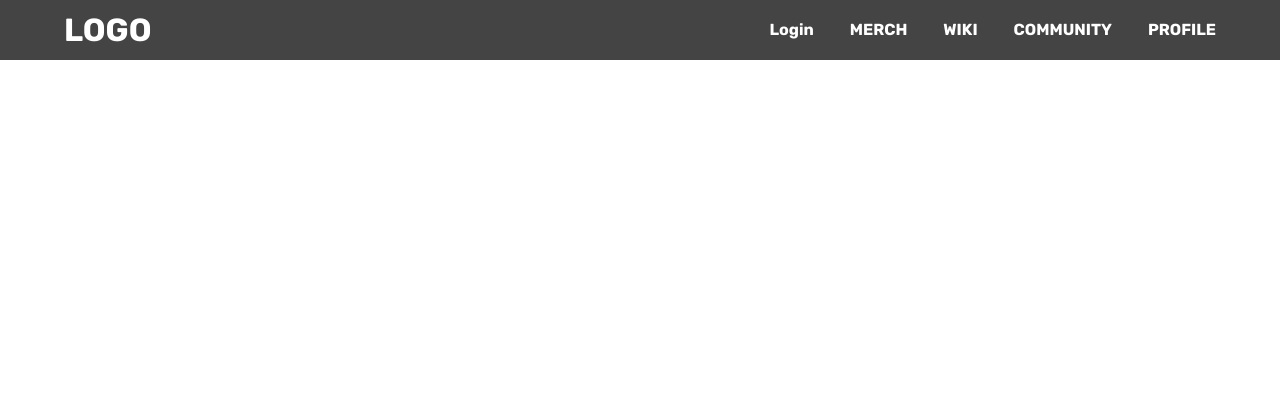
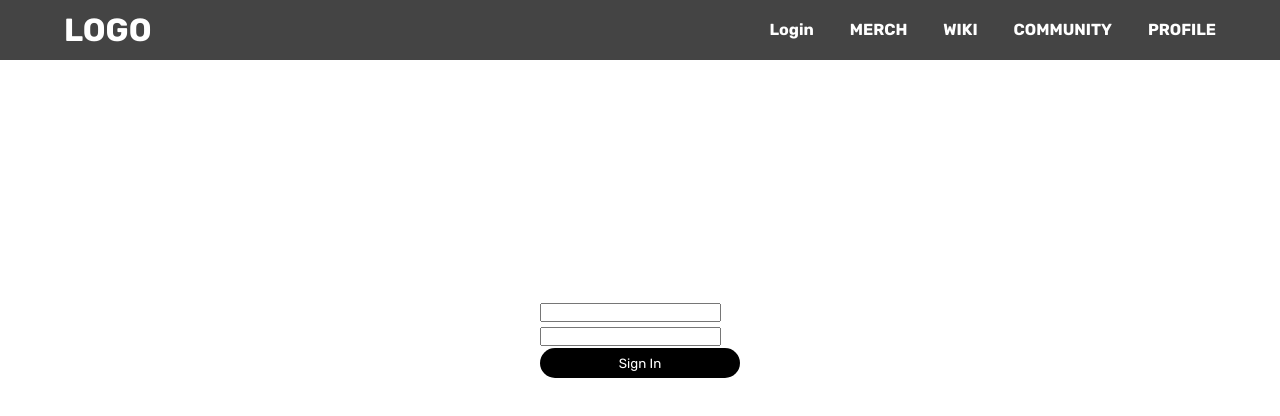
Before and after one commit to LoadWithWater/wabada, a React (Vite) app: page /login in a window 1280 px wide. Shown: the top 416 px of the page. Built offline with nearby package versions, Linux system fonts and the light colour scheme; a web font is replaced by a local one.

Commit message:
로그인 페이지 input추가

```diff
--- a/src/App.tsx
+++ b/src/App.tsx
@@ -3,7 +3,7 @@ import { store } from "./store/store.ts";
 import { Provider } from "react-redux";
 import IndexPage from "./routes";
 import MerchPage from "./routes/merch";
-import LoginPage from "./routes/login/index.tsx";
+import LoginPage from "./routes/login";
 
 const router = createBrowserRouter([
 	{
--- a/src/routes/login/index.module.css
+++ b/src/routes/login/index.module.css
@@ -0,0 +1,17 @@
+.loginContainer {
+    margin-top: 300px;
+    display: grid;
+    justify-content: center;
+    align-items: center;
+}
+
+
+.signinButton {
+    font-family: inherit;
+    background-color: rgb(0, 0, 0);
+    color: white;
+    width: 200px;
+    height: 30px;
+    border: none;
+    border-radius: 30px;
+}
--- a/src/routes/login/index.tsx
+++ b/src/routes/login/index.tsx
@@ -1,17 +1,20 @@
 import Header from "../../components/app/Header";
-import styles from "/index.module.css";
+import style from "./index.module.css";
 
 function LoginPage() {
     return (
         <>
             <Header/>
-            <div className="inputLogin">
+            <div className={style.loginContainer}>
+                <div className="inputLogin">
+                    <input type="text"></input>
+                </div>
+                <div className="inputPassword">
+                    <input type="password"></input>
+                </div>
+                <button className={style.signinButton}>Sign In</button>
+            </div>
 
-            </div>
-            <div className="inputPassword">
-
-            </div>
-            <button className="signinButton">로그인</button>
         </>
     )
 }
```
